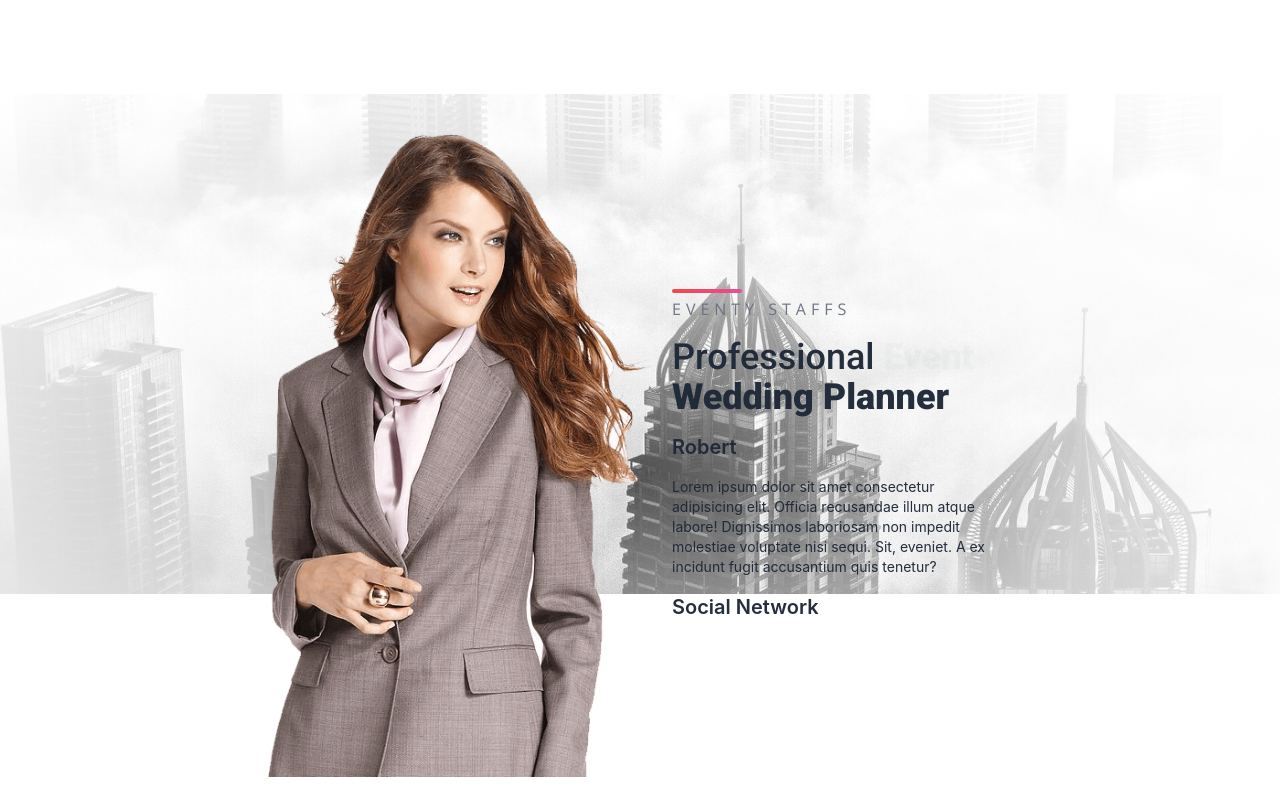
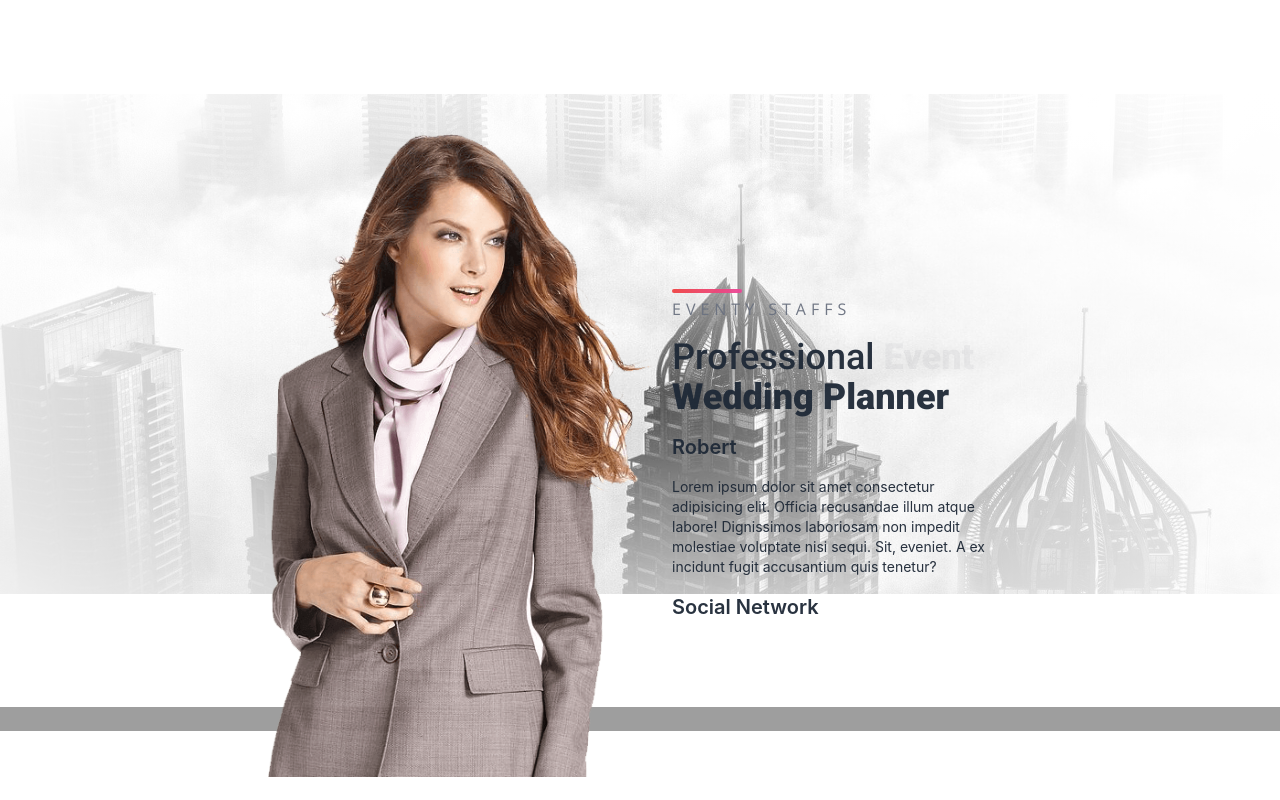
Before and after one commit to team-binarybrains/eventy-clientsite, a React (Create React App) app: page /about in a window 1280 px wide. Shown: the part 3440-4240 px from the top of the page. Built offline with nearby package versions, Linux system fonts and the light colour scheme; grey boxes are pictures that could not be loaded; a web font is replaced by a local one.

Commit message:
height problem solved

```diff
--- a/src/Components/Home/OurServices/OurServices.js
+++ b/src/Components/Home/OurServices/OurServices.js
@@ -72,8 +72,7 @@ export default function OurServices() {
                     {
                         serviceInfo.map((service, index) => <div key={service.index} className='relative hvr '>
 
-                            <div >
-
+                            <div className="cursor-pointer">
                                 <div className="flex justify-center relative">
                                     <img src={service.image} alt="" className="" />
                                     <div className="absolute top-0 left-11 right-[2.6rem] bottom-0 bg-transparent cld ">
--- a/src/Components/Home/Staffs/Staffs.js
+++ b/src/Components/Home/Staffs/Staffs.js
@@ -29,7 +29,7 @@ const Staffs = () => {
         <section className={`${styles.bg}`}>
             <div className={`${styles.bgLayer} pt-10`}>
                 <div className={`mx-auto`}>
-                    <Slider {...settings} className="min-h-[90vh] sm:h-[90vh] sm:min-h-0 max-w-3xl mx-auto">
+                    <Slider {...settings} className="min-h-[90vh] sm:h-[71.6vh] sm:min-h-0 max-w-3xl mx-auto">
                         {staffs.map((staff, i) => (
                             <div className="" key={i}>
                                 <div className="flex gap-5 sm:flex-row flex-col items-center px-3">
```
